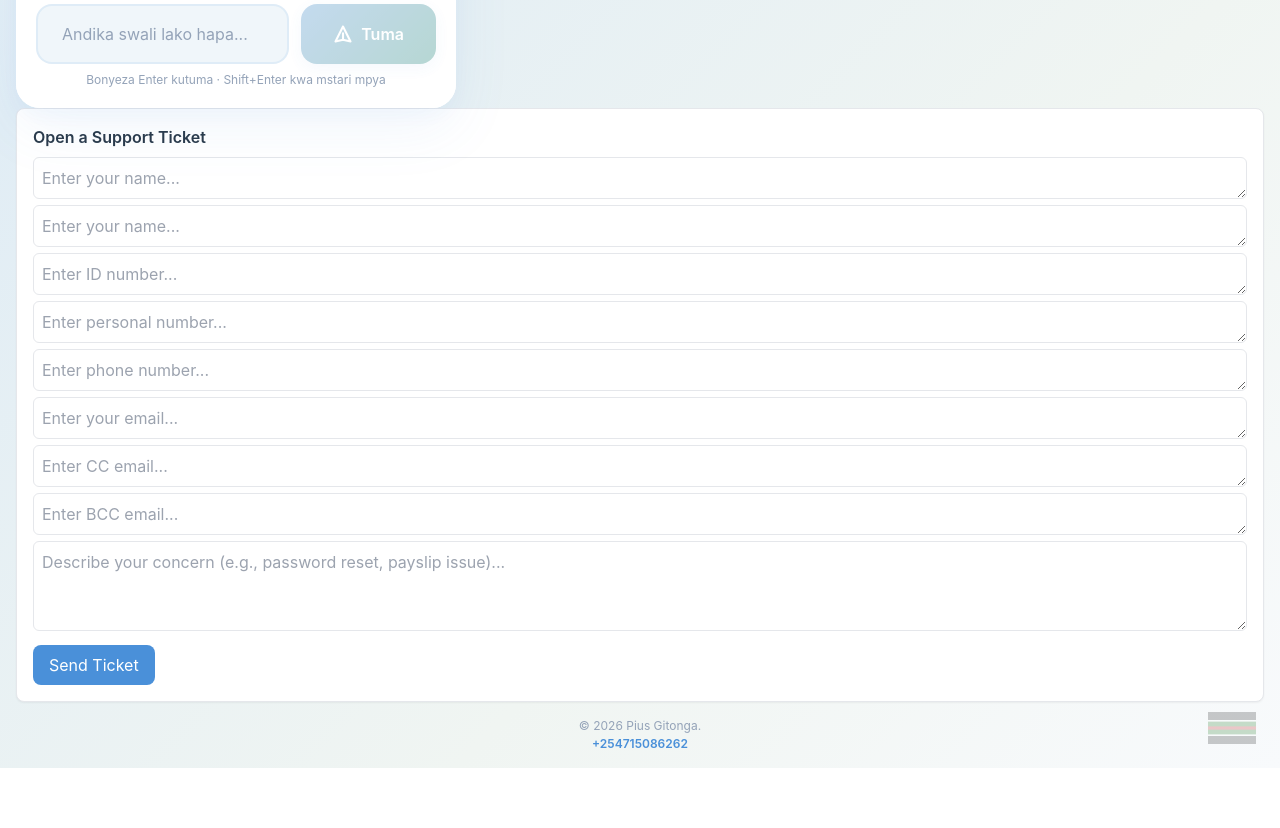
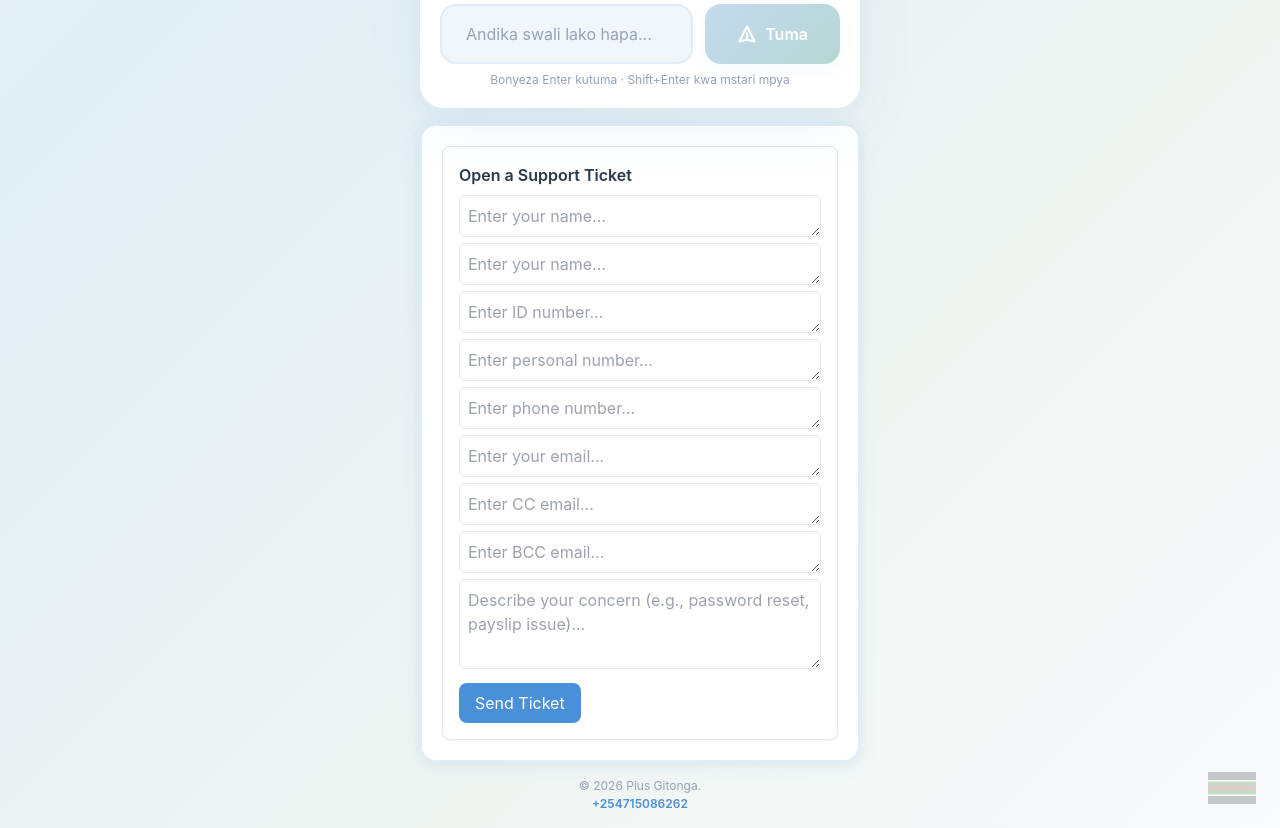
Before and after one commit to pkinyua/ghrisassistant, a React (Vite) app: page / in a window 1280 px wide. Shown: the part 700-1528 px from the top of the page. Before the commit the page ends 1468 px from the top, so only its background shows below. Built offline with nearby package versions, Linux system fonts and the light colour scheme.

Commit message:
form container

```diff
--- a/src/App.jsx
+++ b/src/App.jsx
@@ -44,7 +44,9 @@ function App() {
 
         {/* Chatbot */}
         <ChatBot />
+        <div className="w-[440px] mt-4 bg-white border-2 border-[#E1EDF5] rounded-2xl p-5 shadow-soft">
 <TicketForm />
+</div>
         {/* Footer */}
         <div className="text-center mt-4">
           <p className="text-xs text-[#94A3B8]">
```
Also changed, not shown: 1 other file (tests, documents, lock files or other folders).
